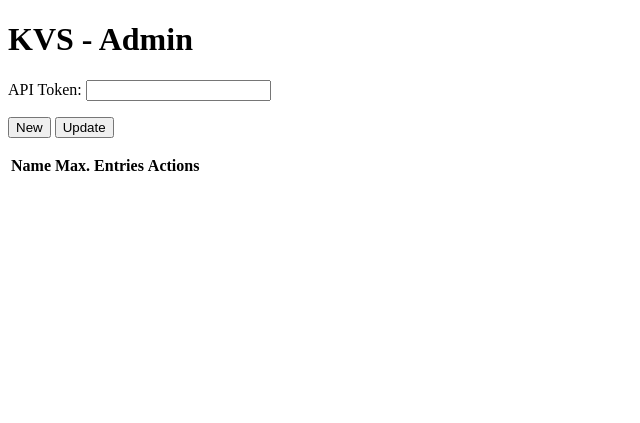
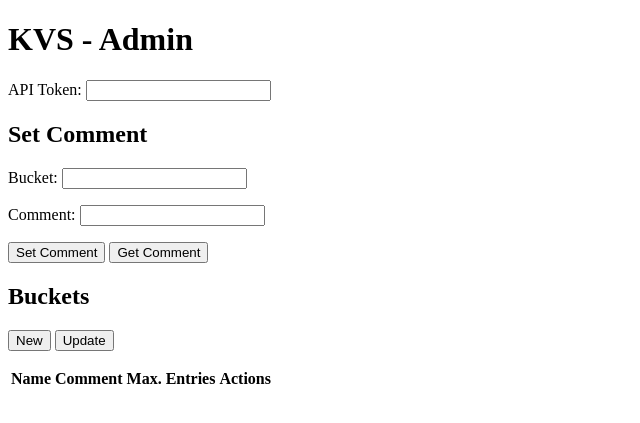
Before and after one commit to falk-werner/kvs, a PHP site: page /admin-test.html in a window 1280 px wide. Shown: the top 423 px of the page, without its empty margins (0-640 px from the left). Run offline with PHP 8.4, Linux system fonts and the light colour scheme; lists and menus that the app fills with data are empty.

Commit message:
allow to set comment for buckets
Signed-off-by: Falk Werner <falk.werner@gmx.net>

```diff
--- a/kvs-admin-v1.openapi.yaml
+++ b/kvs-admin-v1.openapi.yaml
@@ -18,3 +18,8 @@ paths:
       summary: Returns meta information about the bucket
     delete:
       summary: Removed the bucket
+  /bucket/{bucket}/comment:
+    get:
+      summary: Return the comment of the bucket
+    post:
+      summary: Sets the comment of the bucket
--- a/src/admin-test.html
+++ b/src/admin-test.html
@@ -7,6 +7,8 @@
         function startup() {
             document.querySelector("#list_buckets").addEventListener("click", list_buckets);
             document.querySelector("#create_bucket").addEventListener("click", create_bucket);
+            document.querySelector("#set_comment").addEventListener("click", set_comment);
+            document.querySelector("#get_comment").addEventListener("click", get_comment);
         }
 
         async function get_bucket_info(bucket_name) {
@@ -44,6 +46,10 @@
                     const td_name = document.createElement("td");
                     td_name.textContent = name;
                     row.appendChild(td_name);
+
+                    const td_comment = document.createElement("td");
+                    td_comment.textContent = info.comment;
+                    row.appendChild(td_comment);
 
                     const td_max_entries = document.createElement("td");
                     td_max_entries.textContent = info.max_entries;
@@ -90,6 +96,40 @@
             }
         }
 
+        async function set_comment() {
+            const token = document.querySelector("#token").value;
+            const bucket_name = document.querySelector("#bucket_name").value;
+            const comment = document.querySelector("#comment").value;
+
+            try {
+                await fetch(`admin/v1/bucket/${bucket_name}/comment`, {
+                    method: "POST",
+                    headers: new Headers({"Authorization": `Bearer ${token}`}),
+                    body: comment
+                });
+                await list_buckets();
+            }
+            catch (err) {
+                console.error(err);
+            }
+        }
+
+        async function get_comment() {
+            const token = document.querySelector("#token").value;
+            const bucket_name = document.querySelector("#bucket_name").value;
+
+            try {
+                const response = await fetch(`admin/v1/bucket/${bucket_name}/comment`, {
+                    headers: new Headers({"Authorization": `Bearer ${token}`})
+                });
+                const comment = await response.text();
+                document.querySelector("#comment").value = comment;
+            }
+            catch (err) {
+                console.error(err);
+            }
+        }
+
     </script>
 </head>
 <body onload="startup()">
@@ -97,6 +137,20 @@
     <p>
         <label>API Token: </label><input type="password" id="token" />
     </p>
+
+    <h2>Set Comment</h2>
+    <p>
+        <label>Bucket: </label><input type="text" id="bucket_name" />
+    </p>
+    <p>
+        <label>Comment: </label><input type="text" id="comment" />
+    </p>
+    <p>
+        <input type="button" id="set_comment" value="Set Comment" />
+        <input type="button" id="get_comment" value="Get Comment" />
+    </p>
+
+    <h2>Buckets</h2>
     <p>
         <input type="button" id="create_bucket" value="New"/>
         <input type="button" id="list_buckets" value="Update" />
@@ -104,6 +158,7 @@
             <thead>
                 <tr>
                     <th>Name</th>
+                    <th>Comment</th>
                     <th>Max. Entries</th>
                     <th>Actions</th>
                 </tr>
--- a/src/kvs-bucket.php
+++ b/src/kvs-bucket.php
@@ -8,11 +8,13 @@ use function KeyValueStore\Base64Url\b64url_encode;
 class Bucket {
     public $id;
     public $name;
+    public $comment;
     public $max_entries;
 
-    public function __construct($id, $name, $max_entries) {
+    public function __construct($id, $name, $comment, $max_entries) {
         $this->id = $id;
         $this->name = $name;
+        $this->comment = $comment;
         $this->max_entries = $max_entries;
     }
 }
```
Also changed, not shown: src/kvs-admin-v1.php (+34 -0 lines), src/kvs-db.php (+18 -4 lines), src/kvs-http.php (+16 -0 lines), src/kvs-store-v1.php (+1 -16 lines).
